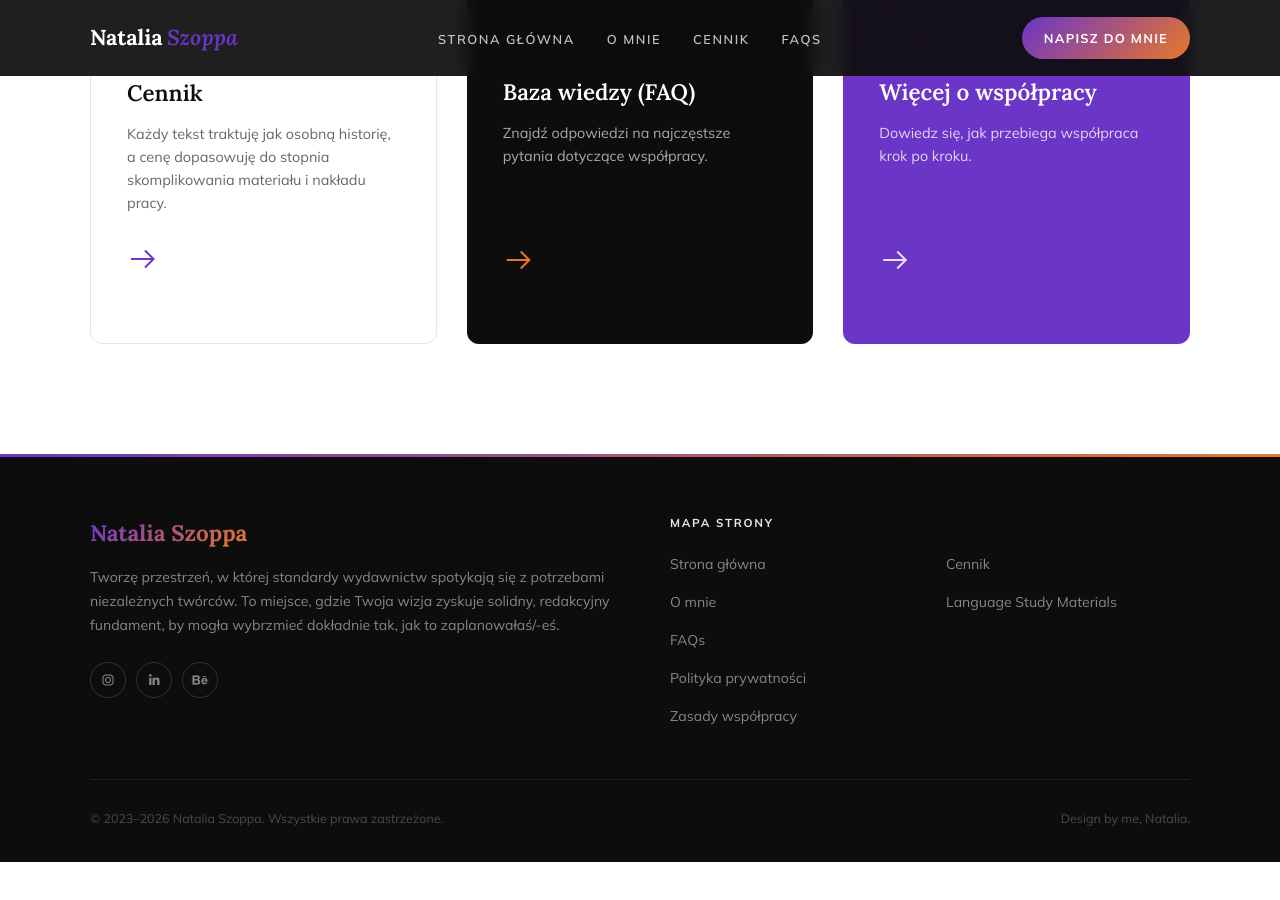
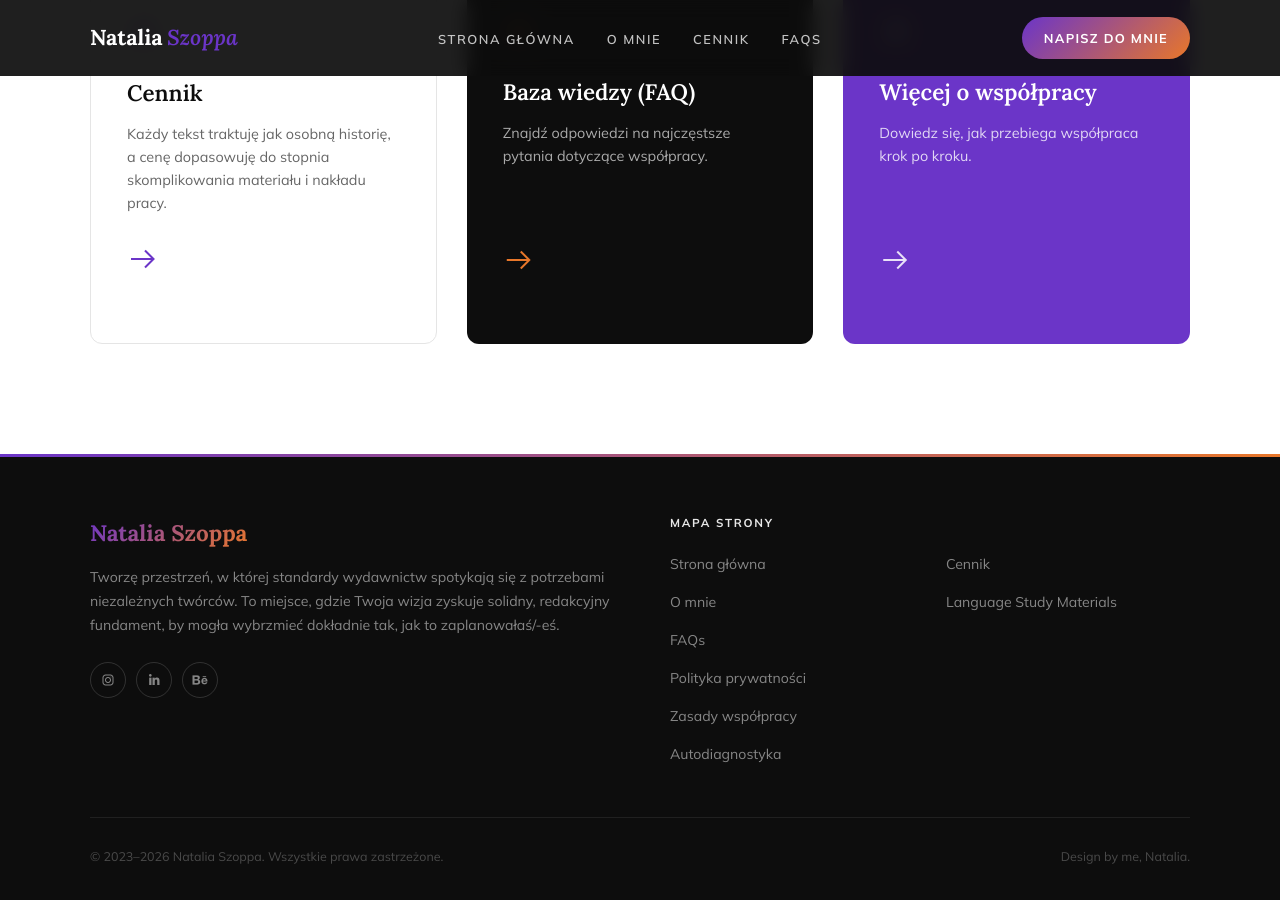
Before and after one commit to Bonnie00726/nataliaszoppa, a Jekyll site: the page built from index.html, in a window 1280 px wide and 900 px high, scrolled down 11218 px. Built offline with Jekyll 4.4.1, drawn with Linux system fonts in a browser that asks for light colours; before the commit the page ends 12080 px from its top, so only the background shows below that.

Commit message:
Update footer.html

```diff
--- a/_includes/footer.html
+++ b/_includes/footer.html
@@ -23,6 +23,7 @@
 
                         <li><a href="{{ site.baseurl }}/polityka-prywatnosci.html">Polityka prywatności</a></li>
                          <li><a href="{{ site.baseurl }}/zasady2.html">Zasady współpracy</a></li>
+                         <li><a href="{{ site.baseurl }}/najlepsza wersja arkusza so far.html">Autodiagnostyka</a></li>
                     </ul>
                 </div>
                 <div class="footer-col">
```
